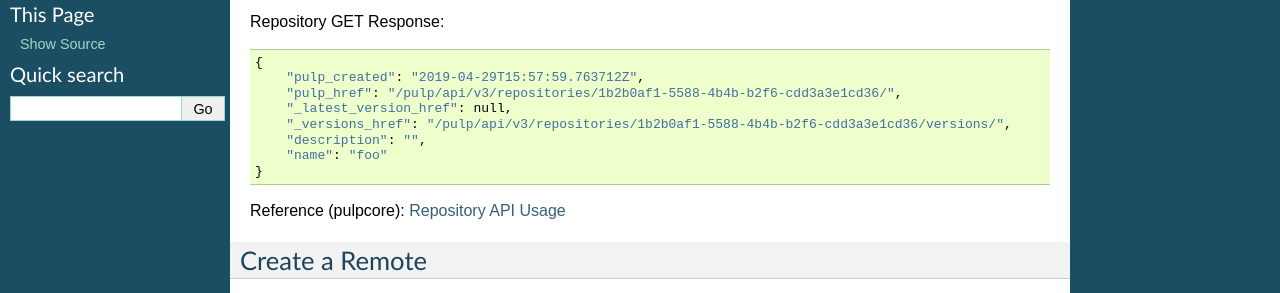
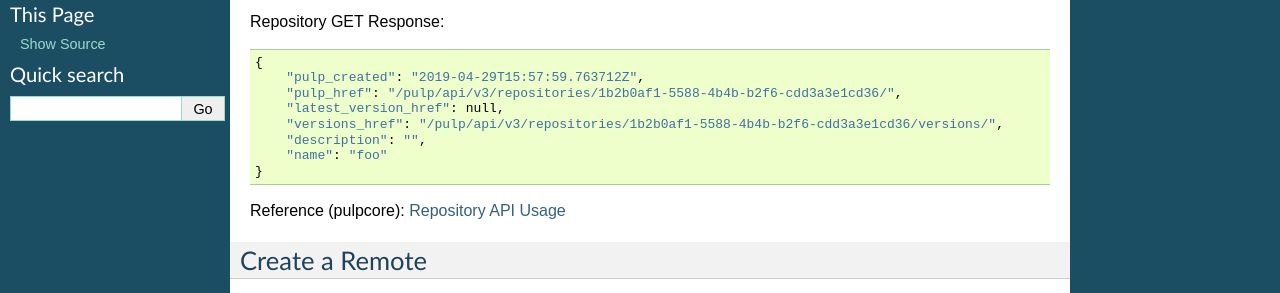
Before and after one commit to pulp/pulp_python, a Sphinx documentation site: the page built from docs/workflows/sync.rst, in a window 1280 px wide and 900 px high, cut to the strip 284-577 px from the top of the window. Built offline with Sphinx 7.4.7, drawn with Linux system fonts in a browser that asks for light colours.

```diff
--- a/docs/workflows/sync.rst
+++ b/docs/workflows/sync.rst
@@ -15,8 +15,8 @@ Repository GET Response::
     {
         "pulp_created": "2019-04-29T15:57:59.763712Z",
         "pulp_href": "/pulp/api/v3/repositories/1b2b0af1-5588-4b4b-b2f6-cdd3a3e1cd36/",
-        "_latest_version_href": null,
-        "_versions_href": "/pulp/api/v3/repositories/1b2b0af1-5588-4b4b-b2f6-cdd3a3e1cd36/versions/",
+        "latest_version_href": null,
+        "versions_href": "/pulp/api/v3/repositories/1b2b0af1-5588-4b4b-b2f6-cdd3a3e1cd36/versions/",
         "description": "",
         "name": "foo"
     }
```
Also changed, not shown: 3 other files.
